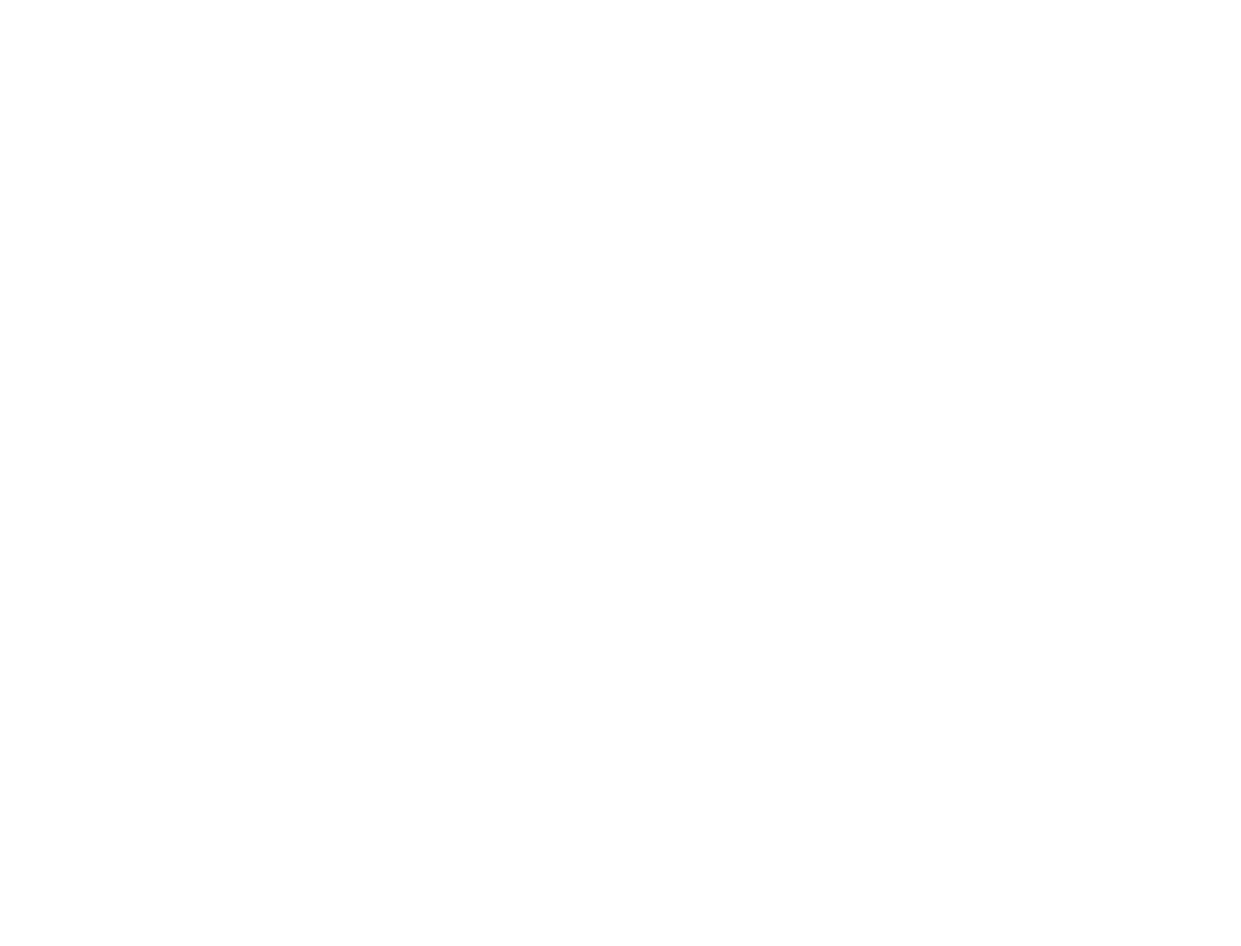
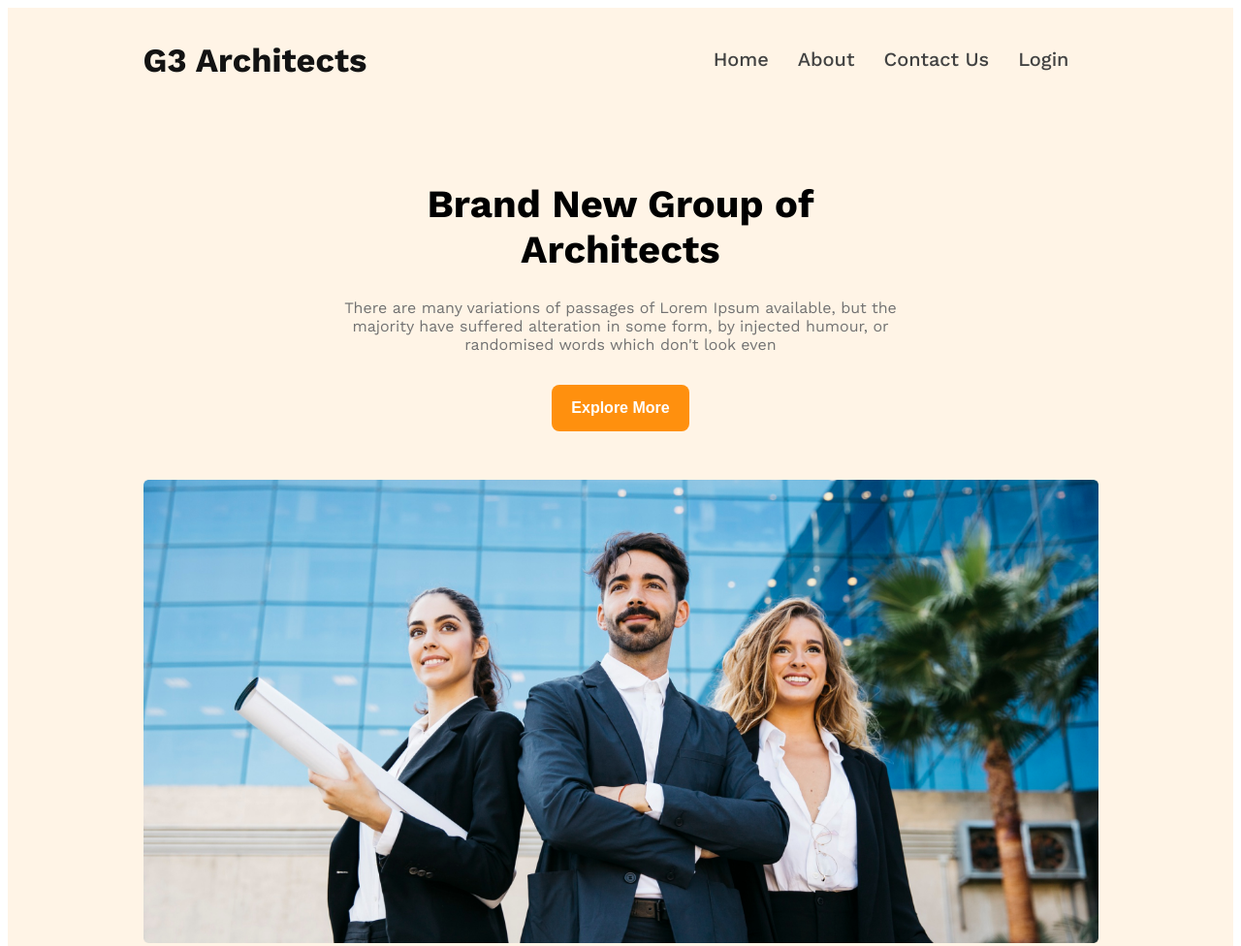
Before and after one commit to imam1788/G3-architects, a plain HTML site: page index.html in a window 1280 px wide. Shown: the top 976 px of the page at 97% size. Before the commit the page ends 800 px from the top, so only its background shows below. Drawn offline with nearby package versions, Linux system fonts and the light colour scheme.

Commit message:
added nav and banner section

```diff
--- a/index.html
+++ b/index.html
@@ -10,7 +10,38 @@
   <link rel="stylesheet" href="style/style.css">
 </head>
 <body class="work-sans">
+  <!-- header section -->
+  <header class="bg-light">
+    <!-- navigation bar -->
+    <nav class="navbar display-flex">
+      <h3 class="nav-title">G3 Architects</h3>
+      <ul class="nav-links display-flex">
 
+        <li class="nav-item"><a href="" class="nav-link">Home </a></li>
+        <li class="nav-item"><a href="" class="nav-link">About </a></li>
+        <li class="nav-item"><a href="" class="nav-link">Contact Us</a></li>
+        <li class="nav-item"><a href="" class="nav-link">Login</a></li>
+
+      </ul>
+    </nav>
+
+    <div class="banner">
+      <div class="banner-content">
+        <h1 class="banner-title">Brand New Group of Architects</h1>
+      <p class="banner-description">There are many variations of passages of Lorem Ipsum available, but the majority have suffered alteration in some form, by injected humour, or randomised words which don't look even</p>
+      <button class="btn-primary">Explore More</button>
+      </div>
+      <img src="./images/banner.png" alt="" class="banner-image">
+    </div>
+  </header>
+
+  <main>
+
+  </main>
+
+  <footer>
+
+  </footer>
 
 </body>
 </html>
--- a/style/style.css
+++ b/style/style.css
@@ -3,3 +3,82 @@
   font-optical-sizing: auto;
   font-style: normal;
 }
+/* shared styles */
+.display-flex{
+  display: flex;
+}
+
+.bg-light{
+  background-color: rgba(255, 144, 14, 0.1);
+}
+.btn-primary{
+  background-color: rgb(255, 144, 14);
+  color: white;
+  padding: 15px 20px;
+  font-size: 1rem;
+  font-weight: 600;
+  border: none;
+  border-radius: 8px;
+}
+/* header section style */
+
+/* navbar relate style */
+.navbar{
+justify-content: space-between;
+}
+.nav-title{
+  color: rgb(19, 19, 19);
+  font-size: 2.15rem;
+  font-weight: 700;
+}
+.nav-item{
+list-style: none;
+margin-right: 30px;
+padding-top: 25px;
+}
+
+.nav-link{
+  text-decoration: none;
+  font-size: 1.25rem;
+  font-weight: 500;
+  color: rgb(66, 66, 66);
+}
+
+.navbar ,.banner{
+  max-width: 985px;
+  margin: 0 auto;
+}
+
+/* banner-related styles */
+.banner{
+  margin-top: 70px;
+}
+.banner-content{
+  max-width: 580px;
+  margin: 0 auto;
+  text-align: center;
+}
+.banner-title{
+  font-size: 2.5rem;
+  font-weight: 700;
+}
+.banner-description{
+  color: rgb(114, 114, 114);
+  font-size: 1rem;
+  font-weight: 400;
+  margin-bottom: 2rem;
+}
+.banner-image{
+  max-width: 100%;
+  margin: 50px 0 20px;
+}
+
+/* responsive media query */
+@media screen and (max-width: 576px) {
+  .nav-title{
+    text-align: center;
+  }
+   .navbar, .nav-link{
+    flex-direction: column;
+   }
+}
```
